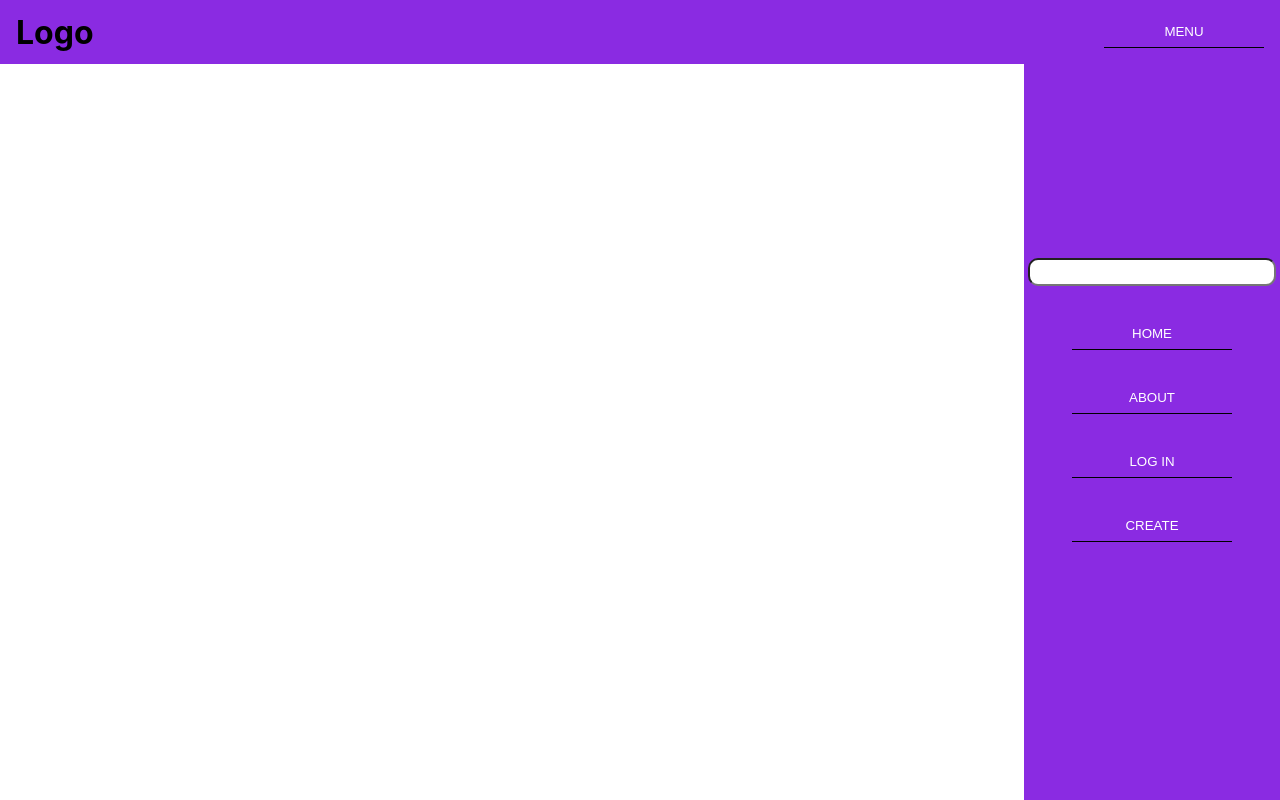
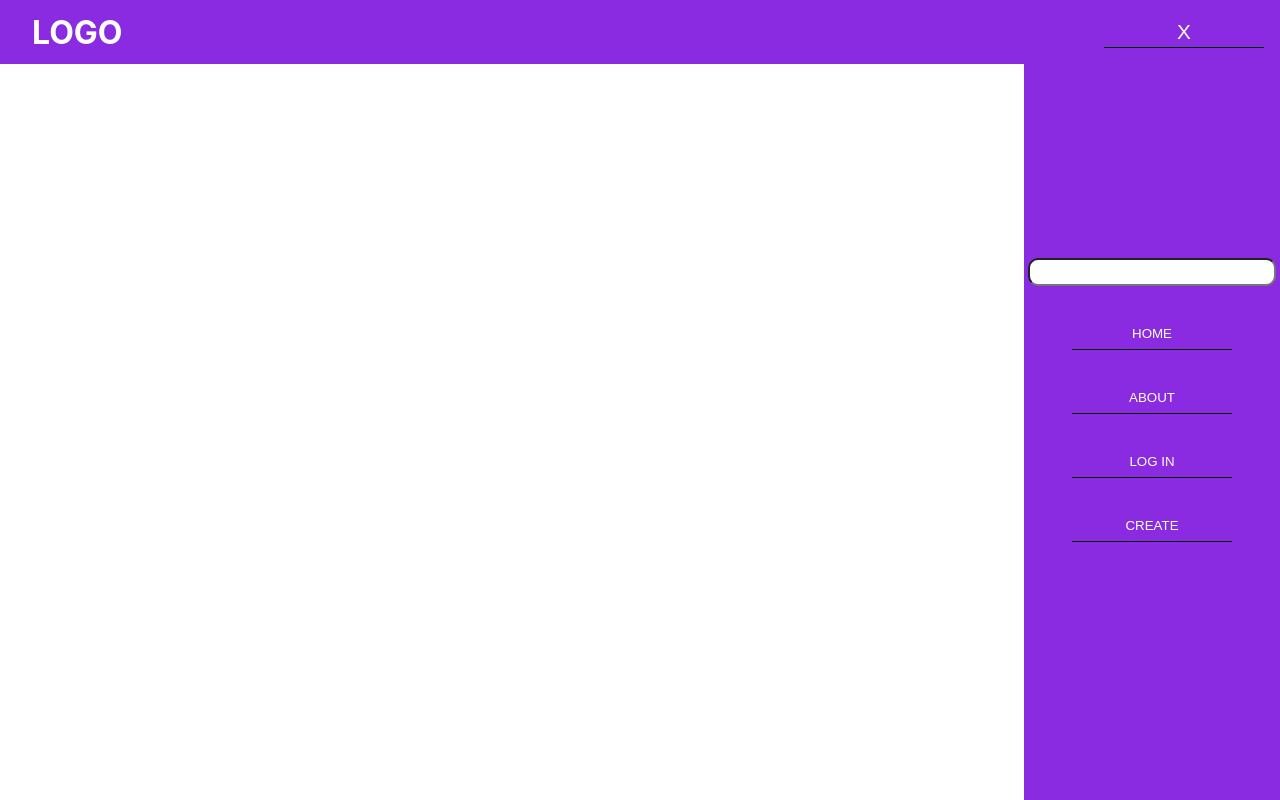
Before and after one commit to Ks0daR/show_skills, a React app: page / in a window 1280 px wide. Both pictures are taken after a click on the button "MENU". Built offline with nearby package versions, Linux system fonts and the light colour scheme.

Commit message:
add transition menu

```diff
--- a/src/components/Header/Header.js
+++ b/src/components/Header/Header.js
@@ -1,4 +1,4 @@
-import { useState } from "react";
+import React, { useState } from "react";
 import InputForm from "../InputForm";
 import { CSSTransition } from "react-transition-group";
 import styles from "./Header.module.css";
@@ -10,29 +10,35 @@ const Header = () => {
 
   const isOpen = openMenu ? styles.buttonIsOpen : styles.button;
 
+  const nodeRef = React.useRef(null); // fix Warning: findDOMNode is deprecated in StrictMode
+
   return (
     <div className={styles.container}>
       <CSSTransition
+        nodeRef={nodeRef}
         in={true}
         appear
         timeout={500}
         classNames={animatedStyles}
+      >
+        <div ref={nodeRef}>
+          <h1 className={styles.logo}>Logo</h1>
+        </div>
+      </CSSTransition>
+      <button className={styles.buttonMenu} onClick={handleToggleMenu}>
+        {openMenu ? "X" : "MENU"}
+      </button>
+
+      <CSSTransition
+        nodeRef={nodeRef}
+        in={openMenu}
+        timeout={500}
+        classNames={animatedStyles}
+        onExited={() => setOpenMenu(false)}
         unmountOnExit
       >
-        <div className={styles.logo}>
-          <h1>Logo</h1>
-        </div>
-      </CSSTransition>
-
-      {openMenu ? (
-        <div className={styles.menuList}>
+        <div ref={nodeRef} className={styles.menuList}>
           <div className={styles.buttons}>
-            <button
-              className={openMenu ? styles.buttonMenuIsOpen : styles.button}
-              onClick={handleToggleMenu}
-            >
-              Menu
-            </button>
             <InputForm />
             <button className={isOpen}>Home</button>
             <button className={isOpen}>About</button>
@@ -40,13 +46,7 @@ const Header = () => {
             <button className={isOpen}>Create</button>
           </div>
         </div>
-      ) : (
-        <div className={styles.buttons}>
-          <button className={styles.button} onClick={handleToggleMenu}>
-            Menu
-          </button>
-        </div>
-      )}
+      </CSSTransition>
     </div>
   );
 };
--- a/src/components/Header/Header.module.css
+++ b/src/components/Header/Header.module.css
@@ -8,7 +8,9 @@
 }
 
 .logo {
-  padding: 1rem;
+  padding: 0 2rem;
+  text-transform: uppercase;
+  color: white;
 }
 
 .menuList {
@@ -39,11 +41,13 @@
   border: none;
   border-bottom: 1px solid black;
   transition: all 0.4s ease;
+  z-index: 100;
 }
 
 .button:hover {
   background-color: lightblue;
   color: blueviolet;
+  font-size: 1.3rem;
 }
 
 .buttonIsOpen {
@@ -51,9 +55,8 @@
   margin-top: 2rem;
 }
 
-.buttonMenuIsOpen {
+.buttonMenu {
   composes: button;
-  position: absolute;
-  top: 1rem;
-  right: 1rem;
+  margin-right: 1rem;
+  font-size: 1.3rem;
 }
--- a/src/components/Header/animatedStylesHeader.module.css
+++ b/src/components/Header/animatedStylesHeader.module.css
@@ -6,3 +6,21 @@
   opacity: 1;
   transition: opacity 500ms linear;
 }
+
+.enter {
+  opacity: 0;
+  transform: scale(0.9);
+}
+.enterActive {
+  opacity: 1;
+  transform: translateX(0);
+  transition: opacity 500ms, transform 500ms;
+}
+.exit {
+  opacity: 1;
+}
+.exitActive {
+  opacity: 0;
+  transform: scale(0.9);
+  transition: opacity 500ms, transform 500ms;
+}
```
